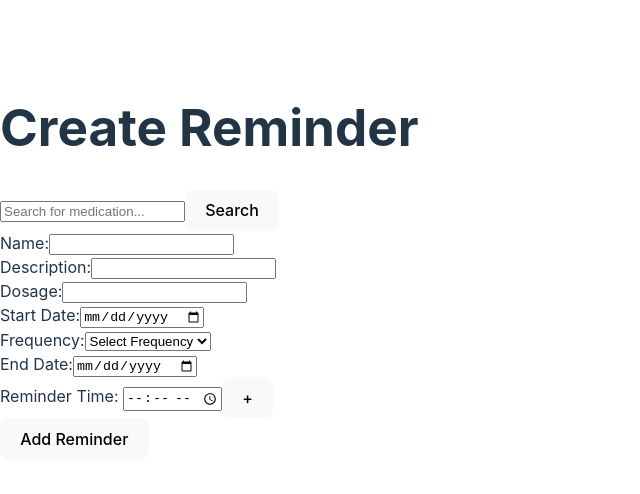
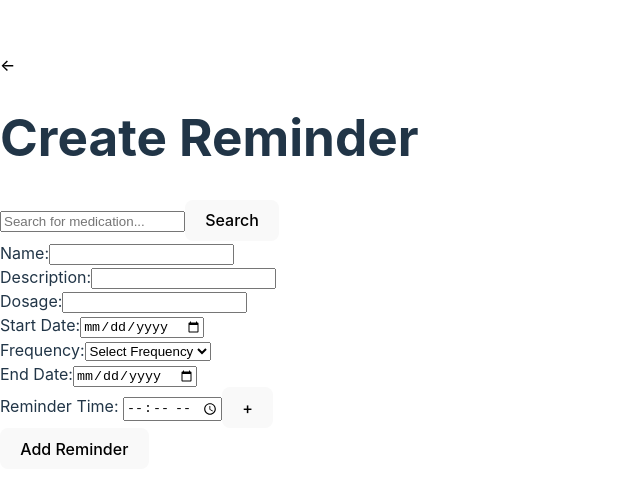
Before and after one commit to MJ-Jiang/medicationReminder, a React (Vite) app: page /create-reminder in a window 1280 px wide. Shown: the part 138-632 px from the top of the page, without its empty margins (0-640 px from the left). Built offline with nearby package versions, Linux system fonts and the light colour scheme.

Commit message:
backbutton function

```diff
--- /dev/null
+++ b/src/components/BackButton.jsx
@@ -0,0 +1,29 @@
+import React from 'react';
+import { useNavigate } from 'react-router-dom';
+
+const BackButton = () => {
+    const navigate = useNavigate();
+
+    const handleClick = () => {
+        navigate(-1); // 返回上一页
+    };
+
+    return (
+        <button
+            onClick={handleClick}
+            style={{
+                background: 'none',
+                border: 'none',
+                padding: '0',
+                cursor: 'pointer',
+                fontSize: '16px',
+                display: 'flex',
+                alignItems: 'center',
+            }}
+        >
+            ←
+        </button>
+    );
+};
+
+export default BackButton;
--- a/src/pages/CreateReminderPage.jsx
+++ b/src/pages/CreateReminderPage.jsx
@@ -2,6 +2,7 @@ import React, { useState } from 'react';
 import ReminderForm from '../components/ReminderForm';
 import ReminderDetails from '../components/ReminderDetails';
 import SearchBar from '../components/SearchBar';
+import BackButton from '../components/BackButton';
 
 
 const CreateReminderPage = ({ onAddReminder }) => {
@@ -22,6 +23,7 @@ const CreateReminderPage = ({ onAddReminder }) => {
 
     return (
         <div>
+            <BackButton/>
             <h1>Create Reminder</h1>
             <SearchBar onSearch={setQuery} /> {/* 传递 setQuery 给 SearchBar */}
 
--- a/src/pages/MedicationDescriptionPage.jsx
+++ b/src/pages/MedicationDescriptionPage.jsx
@@ -1,5 +1,6 @@
 import React, { useEffect, useState } from 'react';
 import { useLocation } from 'react-router-dom';
+import BackButton from '../components/BackButton';
 
 const MedicationDescriptionPage = () => {
     const [medicationInfo, setMedicationInfo] = useState(null);
@@ -46,6 +47,7 @@ const MedicationDescriptionPage = () => {
     // When there is medication information to display
     return (
         <div>
+            <BackButton/>
             <h2>Medication Information</h2>
             <p><strong>Name:</strong> {medicationInfo?.results?.[0]?.openfda?.brand_name?.[0] || 'N/A'}</p>
             <p><strong>Purpose:</strong> {medicationInfo?.results?.[0]?.purpose?.[0] || 'N/A'}</p>
```
